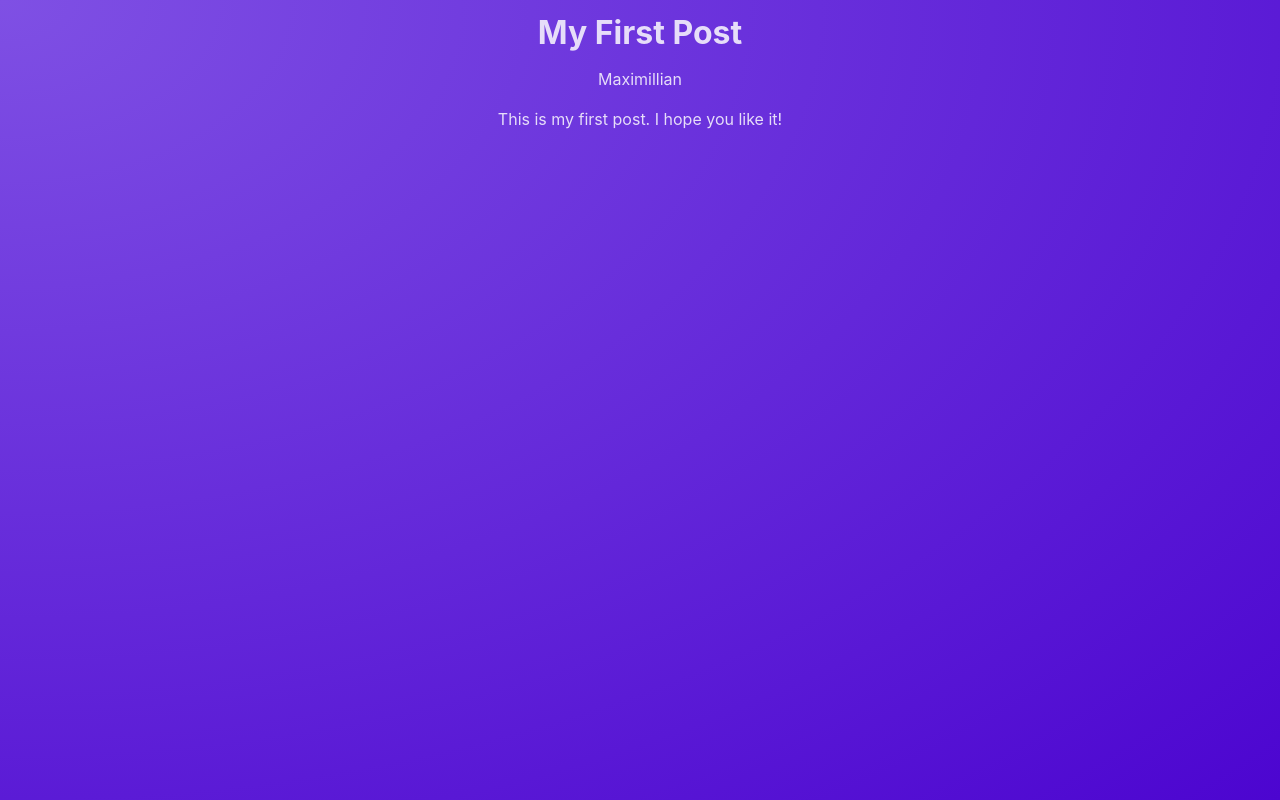
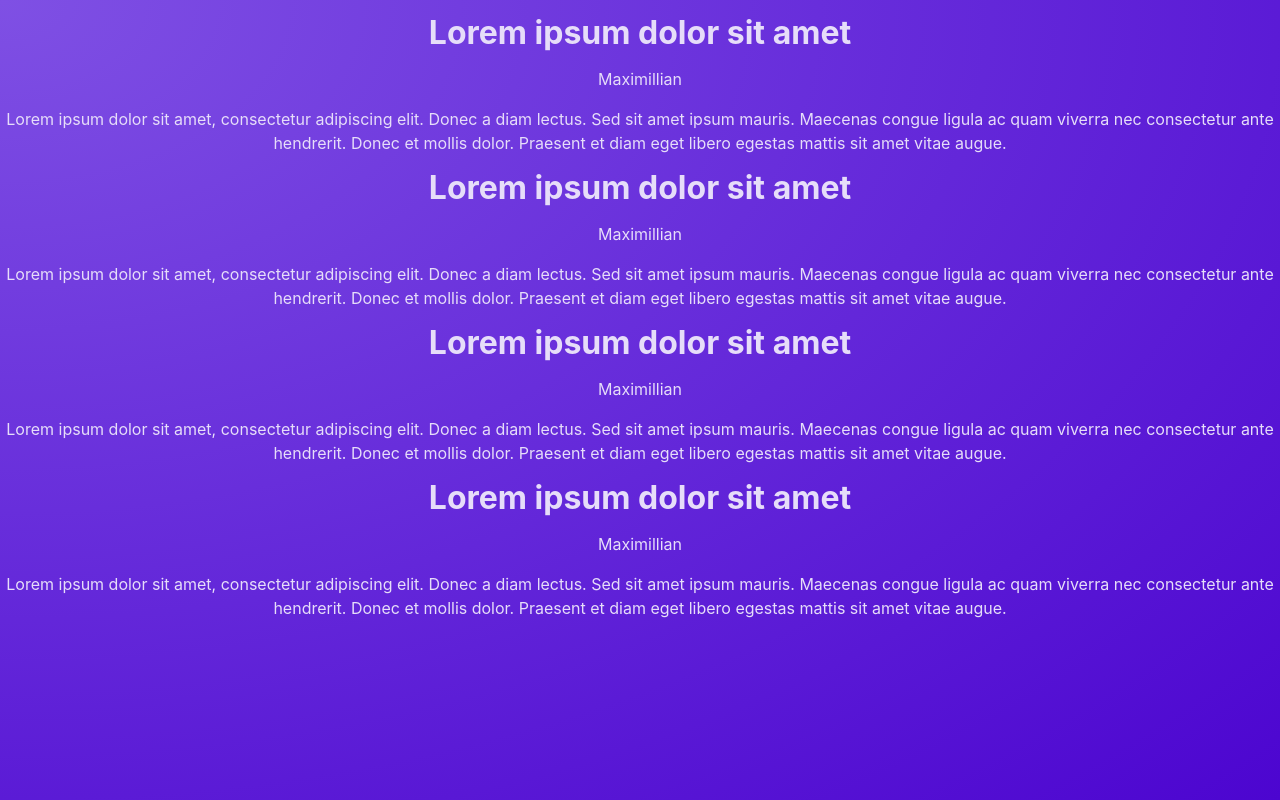
Before and after one commit to Saswat7101/React-Summary, a React (Vite) app: page / in a window 1280 px wide. Built offline with nearby package versions, Linux system fonts and the light colour scheme.

Commit message:
reusing components

```diff
--- a/src/App.jsx
+++ b/src/App.jsx
@@ -1,7 +1,26 @@
 import Post from "./components/Post";
 
 function App() {
-  return <Post />;
+  return (
+    <main>
+      <Post
+        title="Lorem ipsum dolor sit amet"
+        content="Lorem ipsum dolor sit amet, consectetur adipiscing elit. Donec a diam lectus. Sed sit amet ipsum mauris. Maecenas congue ligula ac quam viverra nec consectetur ante hendrerit. Donec et mollis dolor. Praesent et diam eget libero egestas mattis sit amet vitae augue."
+      />
+      <Post
+        title="Lorem ipsum dolor sit amet"
+        content="Lorem ipsum dolor sit amet, consectetur adipiscing elit. Donec a diam lectus. Sed sit amet ipsum mauris. Maecenas congue ligula ac quam viverra nec consectetur ante hendrerit. Donec et mollis dolor. Praesent et diam eget libero egestas mattis sit amet vitae augue."
+      />
+      <Post
+        title="Lorem ipsum dolor sit amet"
+        content="Lorem ipsum dolor sit amet, consectetur adipiscing elit. Donec a diam lectus. Sed sit amet ipsum mauris. Maecenas congue ligula ac quam viverra nec consectetur ante hendrerit. Donec et mollis dolor. Praesent et diam eget libero egestas mattis sit amet vitae augue."
+      />
+      <Post
+        title="Lorem ipsum dolor sit amet"
+        content="Lorem ipsum dolor sit amet, consectetur adipiscing elit. Donec a diam lectus. Sed sit amet ipsum mauris. Maecenas congue ligula ac quam viverra nec consectetur ante hendrerit. Donec et mollis dolor. Praesent et diam eget libero egestas mattis sit amet vitae augue."
+      />
+    </main>
+  );
 }
 
 export default App;
--- a/src/components/Post.jsx
+++ b/src/components/Post.jsx
@@ -1,13 +1,13 @@
 const names = ["Maximillian", "Manuel"];
 
-export default function Post() {
+export default function Post({ title, author, content }) {
   const choosenName = Math.random() > 0.5 ? names[0] : names[1];
 
   return (
     <div>
-      <h1>My First Post</h1>
+      <h1>{title}</h1>
       <p>{choosenName}</p>
-      <p>This is my first post. I hope you like it!</p>
+      <p>{content}</p>
     </div>
   );
 }
```
